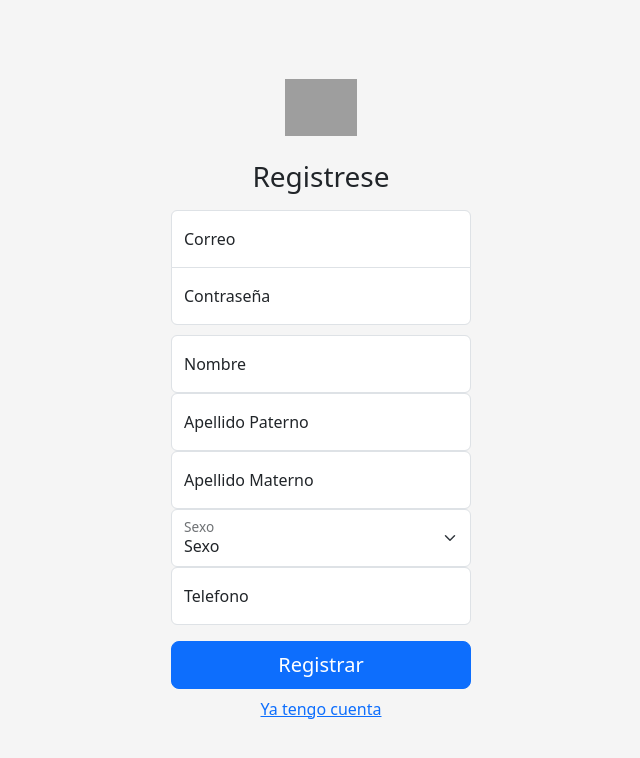
After one commit to victor11s/PracticaFlask, a Flask app: page /registro in a window 1280 px wide. The commit adds this page. Shown: the top 758 px of the page, without its empty margins (319-959 px from the left). Run offline with Flask 3, Linux system fonts and the light colour scheme; some libraries are stand-ins or nearby versions; grey boxes are pictures that could not be loaded.

Commit message:
Aun no jala el registro

```diff
--- a/src/app.py
+++ b/src/app.py
@@ -6,8 +6,10 @@ from config import config
 from models.ModelUser import ModelUser
 
 
+
 #entities
 from models.entities.User import User
+from models.entities.User import UserRegistro
 
 app = Flask(__name__)
 
@@ -18,6 +20,22 @@ db=MySQL(app)
 def index():
     #cuando se hace una entrada normal, te lleva a la pagina principal
     return redirect(url_for('login'))
+
+@app.route('/registro', methods=['GET', 'POST'])
+def registro():
+    return render_template('auth/registro.html')
+
+def registroUsuario():
+    if request.method == 'POST':
+        user=UserRegistro(request.form['nombre'],request.form['apellidoPaterno'],request.form['apellidoMaterno'],request.form['sexo'],request.form['telefono'],request.form['correo'],request.form['contraseña'])
+        #si el registro es exitoso, te lleva a la pagina de login y le das un flash de usuario registrado, si no solo dar flash de que no se pudo registrar
+        if ModelUser.register(db,user):
+            flash("Usuario registrado")
+            return render_template('auth/login.html')
+        else:
+            flash("No se pudo registrar")
+            return render_template('auth/registro.html')
+
 
 @app.route('/login', methods=['GET', 'POST'])
 def login():
@@ -57,6 +75,14 @@ def login():
 def home():
     return render_template('home.html')
 
+@app.route('/homeDoctor')
+def homeDoctor():
+    return render_template('homeDoctor.html')
+
+@app.route('/homeAdmi')
+def homeAdmi():
+    return render_template('homeAdmi.html')
+
 if __name__ == '__main__':
     #esto me sirve para cargar la configuracion de desarrollo
     app.config.from_object(config['development'])
--- a/src/templates/auth/login.html
+++ b/src/templates/auth/login.html
@@ -37,9 +37,11 @@
             <label for="floatingPassword">Contraseña</label>
         </div>
 
+        <button class="w-100 btn btn-lg btn-primary" type="submit">Iniciar Sesión</button>
 
 
-        <button class="w-100 btn btn-lg btn-primary" type="submit">Iniciar Sesión</button>
+        <div class="form-floating mt-2">
+            <a href="/registro">Registrarse</a>
 
     </form>
 </main>
--- /dev/null
+++ b/src/templates/auth/registro.html
@@ -0,0 +1,75 @@
+{% extends './base.html' %}
+
+{% block title %} Registro {% endblock %}
+
+{% block customCSS %}
+<link rel="stylesheet" href="{{url_for('static', filename = 'css/sing-in.css')}}">
+
+{% endblock %}
+
+{% block body %}
+
+<main class="form-signin w-100 m-auto">
+    <form action="/registro" method="POST">
+
+        <img class="mb-4" src="{{url_for('static', filename= 'img/prueba.png')}}" alt="" width="72" height="57">
+
+        <h1 class="h3 mb-3 fw-normal">Registrese</h1>
+
+        {% with message =get_flashed_messages()%}
+        {% if message%}
+        <br>
+        {% for msg in message%}
+        <div class="alert alert-danger alert-dismissible" role="alert">
+            {{msg}}
+            <button type="button" class="btn-close" data-bs-dismiss="alert" aria-label="Close"></button>
+        </div>
+        {% endfor %}
+        {% endif %}
+        {% endwith %}
+
+        <div class="form-floating">
+            <input type="email" class="form-control" name="correo" id="floatingInput" placeholder="name@example.com">
+            <label for="floatingInput">Correo</label>
+        </div>
+        <div class="form-floating">
+            <input type="password" class="form-control" name="contraseña" id="floatingPassword" placeholder="Password">
+            <label for="floatingPassword">Contraseña</label>
+        </div>
+
+        <div class="form-floating">
+            <input type="text" class="form-control" name="nombre" id="floatingInput" placeholder="">
+            <label for="floatingInput">Nombre</label>
+        </div>
+        <div class="form-floating">
+            <input type="text" class="form-control" name="apellidoPaterno" id="floatingInput" placeholder="">
+            <label for="floatingInput">Apellido Paterno</label>
+        </div>
+        <div class="form-floating">
+            <input type="text" class="form-control" name="apellidoMaterno" id="floatingInput" placeholder="">
+            <label for="floatingInput">Apellido Materno</label>
+        </div>
+        <!--Que el de seoxo sea un select-->
+        <div class="form-floating">
+            <select class="form-select" name="sexo" id="floatingSelect" aria-label="Floating label select example">
+                <option selected>Sexo</option>
+                <option value="H">Hombre</option>
+                <option value="M">Mujer</option>
+            </select>
+            <label for="floatingSelect">Sexo</label>
+        </div>
+        <div class="form-floating">
+            <input type="text" class="form-control" name="telefono" id="floatingInput" placeholder="">
+            <label for="floatingInput">Telefono</label>
+        </div>
+
+        <button class="w-100 btn btn-lg btn-primary mt-3" type="submit">Registrar</button>
+
+
+        <div class="form-floating mt-2">
+            <a href="/login">Ya tengo cuenta</a>
+
+    </form>
+</main>
+
+{% endblock%}
```
Also changed, not shown: src/models/ModelUser.py (+12 -0 lines), src/models/entities/User.py (+15 -0 lines).
